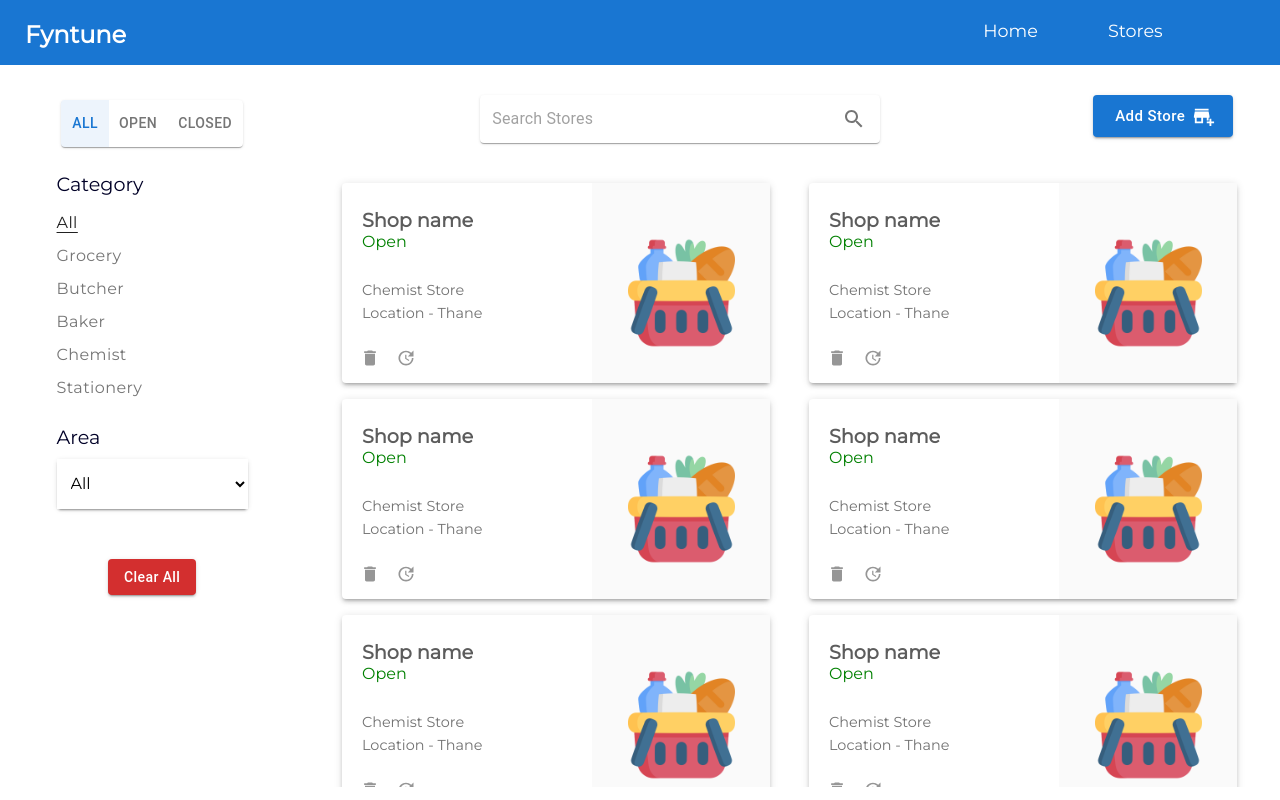
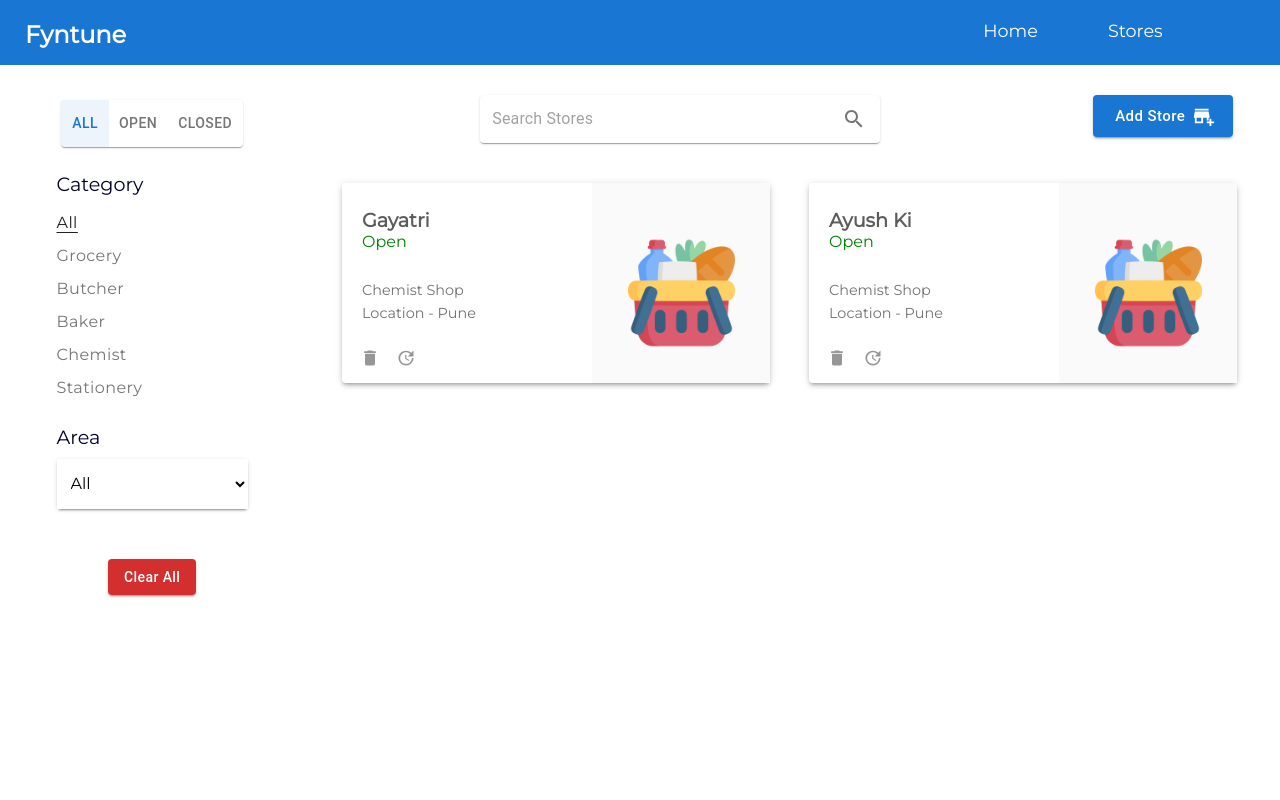
Before and after one commit to optimm/store-app, a React (Create React App) app: page /catalogue in a window 1280 px wide. Built offline with nearby package versions, Linux system fonts and the light colour scheme.

Commit message:
redux-induced and data displayed

```diff
--- a/package.json
+++ b/package.json
@@ -7,11 +7,13 @@
     "@emotion/styled": "^11.8.1",
     "@mui/icons-material": "^5.8.0",
     "@mui/material": "^5.8.1",
+    "@reduxjs/toolkit": "^1.8.2",
     "@testing-library/jest-dom": "^5.16.4",
     "@testing-library/react": "^13.2.0",
     "@testing-library/user-event": "^13.5.0",
     "react": "^18.1.0",
     "react-dom": "^18.1.0",
+    "react-redux": "^8.0.2",
     "react-router-dom": "^6.3.0",
     "react-scripts": "5.0.1",
     "web-vitals": "^2.1.4"
--- a/src/app/store.js
+++ b/src/app/store.js
@@ -0,0 +1,9 @@
+import { configureStore } from "@reduxjs/toolkit";
+import storesReducer from "../features/storesSlice";
+const store = configureStore({
+  reducer: {
+    stores: storesReducer,
+  },
+});
+
+export default store;
--- a/src/components/Body/AddStore/index.jsx
+++ b/src/components/Body/AddStore/index.jsx
@@ -1,10 +1,13 @@
 import React, { useEffect, useState } from "react";
 import { Button, FormControl, FormHelperText, Grid, InputLabel, MenuItem, Paper, Select, TextField, } from "@mui/material";
 import AddBusinessIcon from '@mui/icons-material/AddBusiness';
+import { add } from "../../../features/storesSlice";
+import { useDispatch, useSelector } from "react-redux";
 import "./addstore.css";
 
 const AddStore = () => {
 
+  const dispatch = useDispatch();
   //todays date
   var today = new Date();
   var dd = String(today.getDate()).padStart(2, '0');
@@ -24,7 +27,18 @@ const AddStore = () => {
   const [notdate, setNotdate] = useState(false);
 
 
-
+  function handleAdd() {
+    const data = { name, area, category, openDate, closeDate };
+    dispatch(add(data));
+    clearAll();
+  }
+  function clearAll() {
+    setCategory("");
+    setArea("");
+    setName("");
+    setOpenDate(today);
+    setCloseDate(today);
+  }
 
   //validators
   function validation() {
@@ -50,14 +64,7 @@ const AddStore = () => {
       return;
     }
 
-    // all fine so call function to add now
-
-    //clearing
-    // setCategory("");
-    // setArea("");
-    // setName("");
-    // alert(today);
-
+    handleAdd();
   }
 
   function nameSetter(e) {
@@ -109,7 +116,8 @@ const AddStore = () => {
         <div className="add-store-inputs">
           <Grid container spacing={1} className="add-store-input-container">
             <Grid item xs={12} className="add-store-alpha-inputs">
-              <TextField id="" label="Store Name*" variant="outlined" fullWidth onChange={(e) => { nameSetter(e) }} error={notname} helperText={notname ? "required, only alphabets" : ""} />
+              <TextField id="" label="Store Name*" variant="outlined" fullWidth
+                value={name} onChange={(e) => { nameSetter(e) }} error={notname} helperText={notname ? "required, only alphabets" : ""} />
             </Grid>
             <Grid item xs={12} sm={12} md={6} className="add-store-alpha-inputs">
               <FormControl fullWidth className="drawer-dropdown-content" error={notcat} >
--- a/src/components/Body/Catalogue/StoreItem/horizontal.jsx
+++ b/src/components/Body/Catalogue/StoreItem/horizontal.jsx
@@ -7,14 +7,25 @@ import UpdateIcon from '@mui/icons-material/Update';
 import Tooltip from '@mui/material/Tooltip'
 
 import "./storeitem.css"
-import { pink } from "@mui/material/colors";
+
 
 const HorizontalItem = (props) => {
+    const { item } = props;
+    //todays date
+    var today = new Date();
+    var dd = String(today.getDate()).padStart(2, '0');
+    var mm = String(today.getMonth() + 1).padStart(2, '0');
+    var yyyy = today.getFullYear();
+
+    today = yyyy + "-" + mm + "-" + dd;
 
     function handleDelete() {
         alert("delete");
     }
-    var open = "open";
+    var open = "Open";
+    if (item.Closedate < today || item.openDate > today) {
+        open = "Closed";
+    }
 
 
     return (
@@ -24,11 +35,11 @@ const HorizontalItem = (props) => {
                     <Grid item xs={7} md={7}>
 
                         <div className="catalogue-vertical-component">
-                            <h3 className="store-name">Shop name</h3>
-                            <p className={`store-status ${open}`}>Open</p>
+                            <h3 className="store-name">{item.name}</h3>
+                            <p className={`store-status ${open}`}>{open}</p>
                             <div className="store-type-location-container">
-                                <p className="store-data">Chemist Store</p>
-                                <p className="store-data">Location - Thane</p>
+                                <p className="store-data">{item.category} Shop</p>
+                                <p className="store-data">Location - {item.area}</p>
                             </div>
                             <div className="store-icon-container">
                                 <Tooltip title="Delete">
--- a/src/components/Body/Catalogue/StoreItem/storeitem.css
+++ b/src/components/Body/Catalogue/StoreItem/storeitem.css
@@ -20,8 +20,11 @@
     text-align: left;
     padding-left: 10px;
 }
-.open{
+.Open{
 color: green;;
+}
+.Closed{
+    color: red;
 }
 
 .store-type-location-container {
@@ -51,6 +54,9 @@ height: 200px;
     text-align: right;
 background-color: rgb(250, 250, 250);
 }
+.catalogue-vertical-component{
+    text-transform: capitalize !important;
+}
 .store-icon-container{
     display: flex;
     justify-content: flex-start;
--- a/src/components/Body/Catalogue/index.jsx
+++ b/src/components/Body/Catalogue/index.jsx
@@ -5,23 +5,46 @@ import FilterAltIcon from '@mui/icons-material/FilterAlt';
 import { Link } from "react-router-dom";
 import { IconButton, SwipeableDrawer, ToggleButtonGroup, ToggleButton, Box, InputBase, Paper, Grid, Button, InputLabel, FormControl, Select, MenuItem } from "@mui/material";
 import HorizontalItem from "./StoreItem/horizontal";
+import { useSelector } from "react-redux";
 
 import './catalogue.css';
 
 const Catalogue = () => {
+  //todays date
+  var today = new Date();
+  var dd = String(today.getDate()).padStart(2, '0');
+  var mm = String(today.getMonth() + 1).padStart(2, '0');
+  var yyyy = today.getFullYear();
+  today = yyyy + "-" + mm + "-" + dd;
+  const data = [{ date: "2022-05-24" }, { date: "2022-05-25" }, { date: "2022-05-25" }, { date: "2022-05-25" }, { date: "2022-05-23" }];
+
+
+  const items = useSelector((state) => state.stores);
+
 
   //states
   const [value, setValue] = useState("")
   const [category, setCategory] = useState('all');
   const [area, setArea] = useState('all');
   const [open, setOpen] = useState(false);
+  const [displayData, setDisplayData] = useState(items);
+
+
 
   //handling  click functions
-  const handleChangeCategory = (event, nextView) => {
-    setCategory(nextView);
+  const handleChangeCategory = (event, newCat) => {
+    setCategory(newCat);
+    if (newCat === "all") {
+      setDisplayData(items);
+    }
+    const updatedItems = items.filter((currItem) => {
+      return currItem.category === newCat;
+    }
+    )
+    setDisplayData(updatedItems);
   };
   const handleSearch = (event, newValue) => {
-    alert(value);
+    alert(items.length);
     setValue("");
   }
   const [status, setStatus] = React.useState('all');
@@ -43,7 +66,7 @@ const Catalogue = () => {
   }
 
   //menu arrays
-  const data = [1, 2, 3, 4, 5, 6, 7, 8, 9, 10];
+
   const categoryData = ['all', 'grocery', 'butcher', 'baker', 'chemist', 'stationery']
   const areas = ['all', 'pune', 'thane', 'mumbai suburban', 'nashik', 'nagpur', 'ahmednagar']
   return (
@@ -159,9 +182,9 @@ const Catalogue = () => {
               <div className="catalogue-item-list">
                 <Box sx={{ flexGrow: 1 }}>
                   <Grid container spacing={{ xs: 2, md: 2 }}>
-                    {data.map((_, index) => (
+                    {displayData.map((item, index) => (
                       <Grid item xs={12} sm={6} md={6} lg={6} key={index}>
-                        <HorizontalItem />
+                        <HorizontalItem item={item} />
                       </Grid>
                     ))}
                   </Grid>
--- /dev/null
+++ b/src/features/storesSlice.js
@@ -0,0 +1,36 @@
+import { createSlice } from "@reduxjs/toolkit";
+
+const initialState = [
+  {
+    name: "gayatri",
+    area: "pune",
+    category: "chemist",
+    openDate: "2022-05-12",
+    closeDate: "2022-05-30",
+  },
+  {
+    name: "ayush ki",
+    area: "pune",
+    category: "chemist",
+    openDate: "2022-05-12",
+    closeDate: "2022-05-30",
+  },
+];
+
+const storesSlice = createSlice({
+  name: "stores",
+  initialState,
+  reducers: {
+    add(state, action) {
+      state.push(action.payload);
+      return state;
+    },
+    remove(state, action) {
+      return state.filter((item) => item.id !== action.payload);
+    },
+  },
+});
+
+export const { add, remove } = storesSlice.actions;
+
+export default storesSlice.reducer;
--- a/src/index.js
+++ b/src/index.js
@@ -1,12 +1,16 @@
 import React from "react";
 import ReactDOM from "react-dom/client";
+import { Provider } from "react-redux";
 import "./index.css";
+import store from "./app/store";
 import App from "./App";
 
 const root = ReactDOM.createRoot(document.getElementById("root"));
 root.render(
   <React.StrictMode>
-    <App />
+    <Provider store={store}>
+      <App />
+    </Provider>
   </React.StrictMode>
 );
 
```
Also changed, not shown: 1 other file (tests, documents, lock files or other folders).
